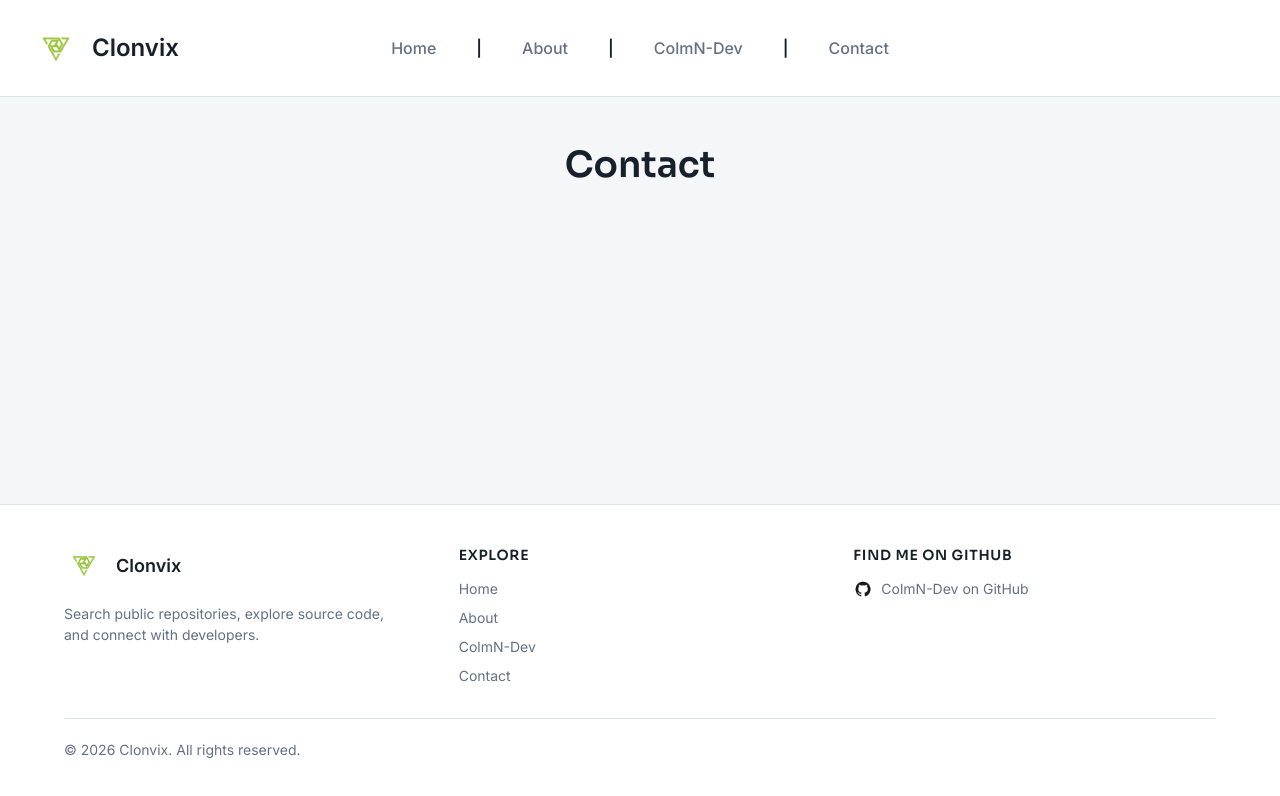
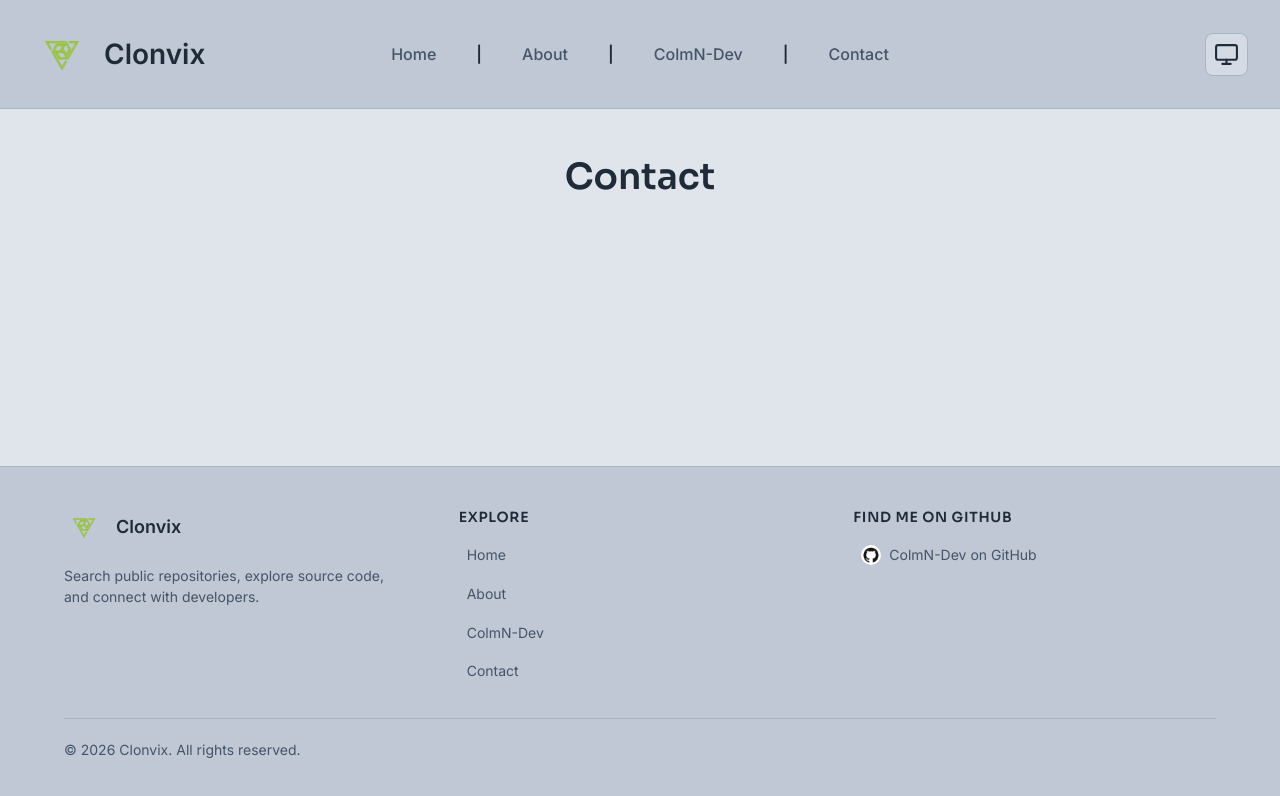
Before and after one commit to ColmN-Dev/Clonvix, a React (Vite) app in the folder src/frontend/: page /contact in a window 1280 px wide. Shown: the top 796 px of the page. Built offline with nearby package versions, Linux system fonts and the light colour scheme.

Commit message:
feat: add ThemeToggle component for theme switching functionality

```diff
--- a/src/frontend/package.json
+++ b/src/frontend/package.json
@@ -11,6 +11,7 @@
   },
   "dependencies": {
     "@tailwindcss/vite": "^4.3.3",
+    "lucide-react": "^1.61.0",
     "react": "^19.2.8",
     "react-dom": "^19.2.8",
     "react-router": "^8.5.0",
--- a/src/frontend/src/components/Header.tsx
+++ b/src/frontend/src/components/Header.tsx
@@ -1,4 +1,5 @@
 import Nav from './Nav'
+import ThemeToggle from './ThemeToggle'
 import { Link } from 'react-router'
 import logo from '../assets/clonvix-logo.png'
 
@@ -10,7 +11,7 @@ function Header() {
         <span>Clonvix</span>
       </Link>
       <Nav />
-      <div aria-hidden="true" />
+      <ThemeToggle />
     </header>
   )
 }
--- /dev/null
+++ b/src/frontend/src/components/ThemeToggle.tsx
@@ -0,0 +1,72 @@
+import { useState, useEffect, useRef } from 'react'
+import { Monitor, Sun, Moon } from 'lucide-react'
+
+type Theme = 'system' | 'light' | 'dark'
+
+function ThemeToggle() {
+  const [isOpen, setIsOpen] = useState(false)
+  const [theme, setTheme] = useState<Theme>(
+    () => (localStorage.getItem('theme') as Theme) || 'system'
+  )
+
+  const toggleRef = useRef<HTMLDivElement>(null)
+
+  // Close the dropdown when clicking outside it
+  useEffect(() => {
+    function handleClickOutside(event: MouseEvent) {
+      if (toggleRef.current && !toggleRef.current.contains(event.target as Node)) {
+        setIsOpen(false)
+      }
+    }
+
+    document.addEventListener('mousedown', handleClickOutside)
+    return () => document.removeEventListener('mousedown', handleClickOutside)
+  }, [])
+
+  // Apply the selected theme and save the preference
+  useEffect(() => {
+    if (theme === 'system') {
+      document.documentElement.removeAttribute('data-theme')
+    } else {
+      document.documentElement.setAttribute('data-theme', theme)
+    }
+
+    localStorage.setItem('theme', theme)
+  }, [theme])
+
+  function changeTheme(theme: Theme) {
+    setTheme(theme)
+    setIsOpen(false)
+  }
+
+  const Icon = theme === 'light' ? Sun : theme === 'dark' ? Moon : Monitor
+
+  return (
+    <div className="theme-toggle" ref={toggleRef}>
+      <button
+        type="button"
+        onClick={() => setIsOpen(!isOpen)}
+        aria-label="Change theme"
+        aria-expanded={isOpen}
+      >
+        <Icon size={25} />
+      </button>
+
+      {isOpen && (
+        <div className="theme-menu">
+          <button type="button" onClick={() => changeTheme('system')}>
+            <Monitor size={20} /> System
+          </button>
+          <button type="button" onClick={() => changeTheme('light')}>
+            <Sun size={20} /> Light
+          </button>
+          <button type="button" onClick={() => changeTheme('dark')}>
+            <Moon size={20} /> Dark
+          </button>
+        </div>
+      )}
+    </div>
+  )
+}
+
+export default ThemeToggle
--- a/src/frontend/src/index.css
+++ b/src/frontend/src/index.css
@@ -24,20 +24,21 @@
 
   color-scheme: light;
 
-  --bg-primary: #f4f6f8;
-  --bg-secondary: #ffffff;
-  --bg-header: #ffffff;
-  --bg-footer: #ffffff;
-  --bg-nav: #ffffff;
-  --bg-card: #ffffff;
+  --bg-primary: #e0e5eb;
+  --bg-secondary: #d5dbe4;
+  --bg-header: #bfc8d4;
+  --bg-footer: #bfc8d4;
+  --bg-nav: #bfc8d4;
+  --bg-card: #d5dbe4;
 
-  --text-primary: #17202b;
-  --text-secondary: #647184;
-  --border: #dce2e9;
+  --text-primary: #202b3a;
+  --text-secondary: #455468;
+  --border: #aab5c4;
 
-  --accent: #a3e635;
-  --accent-hover: #84cc16;
-  --text-on-accent: #17210b;
+  --accent: #4d7c0f;
+  --accent-hover: #3f6212;
+  --text-on-accent: #ffffff;
+
 }
 
 /* ========== DARK THEME ========== */
@@ -56,6 +57,10 @@
     --text-primary: #f1f5f9;
     --text-secondary: #9aa9bd;
     --border: #253249;
+
+    --accent: #a3e635;
+    --accent-hover: #84cc16;
+    --text-on-accent: #17210b;
   }
 }
 
@@ -74,6 +79,10 @@
   --text-primary: #f1f5f9;
   --text-secondary: #9aa9bd;
   --border: #253249;
+
+  --accent: #a3e635;
+  --accent-hover: #84cc16;
+  --text-on-accent: #17210b;
 }
 
 [data-theme="light"] {
@@ -162,12 +171,12 @@ button {
 }
 
 .site-brand img {
-  width: 3rem;
-  height: 3rem;
+  width: 60px;
+  height: 60px;
 }
 
 .site-brand span {
-  font-size: 1.5rem;
+  font-size: 1.75rem;
   font-weight: 600;
 }
 
@@ -180,7 +189,9 @@ button {
 
 .nav-links {
   display: flex;
-  gap: 2.5rem;
+  align-items: center;
+  gap: 2rem;
+  flex: 1;
   font-size: 1rem;
   font-weight: 600;
 }
@@ -188,13 +199,77 @@ button {
 .nav-links a {
   color: var(--text-secondary);
   font-weight: 500;
-  transition: color 0.2s ease, transform 0.2s ease, text-shadow 0.2s ease;
+  border-radius: 0.5rem;
+  padding: 0.3rem 0.5rem;
+  transition: color 0.2s ease, background 0.2s ease, border-color 0.2s ease, box-shadow 0.2s ease, transform 0.2s ease, text-shadow 0.2s ease;
 }
 
 .nav-links a:hover {
   color: var(--accent-hover);
+  font-weight: 600;
   transform: translateY(-3px);
   text-shadow: 0 0 12px var(--accent);
+  background: var(--bg-primary);
+  border-color: var(--accent);
+  box-shadow: 0 0 12px var(--accent);
+}
+
+/* ========== THEME TOGGLE ========== */
+
+.theme-toggle {
+  position: relative;
+  justify-self: end;
+}
+
+.theme-toggle > button {
+  display: flex;
+  align-items: center;
+  justify-content: center;
+  padding: 0.5rem;
+  border: 1px solid var(--border);
+  border-radius: 0.5rem;
+  background: var(--bg-card);
+  color: var(--text-primary);
+  transition: color 0.2s ease, border-color 0.2s ease, box-shadow 0.2s ease;
+}
+
+.theme-toggle > button:hover {
+  color: var(--accent-hover);
+  border-color: var(--accent);
+  box-shadow: 0 0 12px var(--accent);
+}
+
+.theme-menu {
+  position: absolute;
+  top: calc(100% + 0.5rem);
+  right: 0;
+  z-index: 10;
+  display: flex;
+  flex-direction: column;
+  min-width: 9rem;
+  padding: 0.375rem;
+  border: 1px solid var(--border);
+  border-radius: 0.5rem;
+  background: var(--bg-card);
+  box-shadow: 0 4px 12px rgb(0 0 0 / 20%);
+}
+
+.theme-menu button {
+  display: flex;
+  align-items: center;
+  gap: 0.625rem;
+  width: 100%;
+  padding: 0.625rem;
+  border: none;
+  border-radius: 0.25rem;
+  background: transparent;
+  color: var(--text-primary);
+  text-align: left;
+}
+
+.theme-menu button:hover {
+  background: var(--bg-primary);
+  color: var(--accent-hover);
 }
 
 /* ========== FOOTER ========== */
@@ -263,17 +338,24 @@ button {
 
 .footer-links a,
 .footer-github {
-  transition: color 0.2s ease, transform 0.2s ease, text-shadow 0.2s ease;
+  border-radius: 0.5rem;
+  padding: 0.3rem 0.5rem;
+  transition: color 0.2s ease, background 0.2s ease, border-color 0.2s ease, box-shadow 0.2s ease, transform 0.2s ease, text-shadow 0.2s ease;
 }
 
 .footer-links a:hover,
 .footer-github:hover {
+  background: var(--bg-primary);
+  border-color: var(--accent-hover);
+  box-shadow: 0 0 12px var(--accent);
   color: var(--accent-hover);
   text-shadow: 0 0 12px var(--accent);
 }
 
 .footer-links a:hover {
   transform: translateY(-2px);
+  background: var(--bg-primary);
+  border-color: var(--accent-hover);
 }
 
 .footer-github {
```
Also changed, not shown: 4 other files (tests, documents, lock files or other folders).
